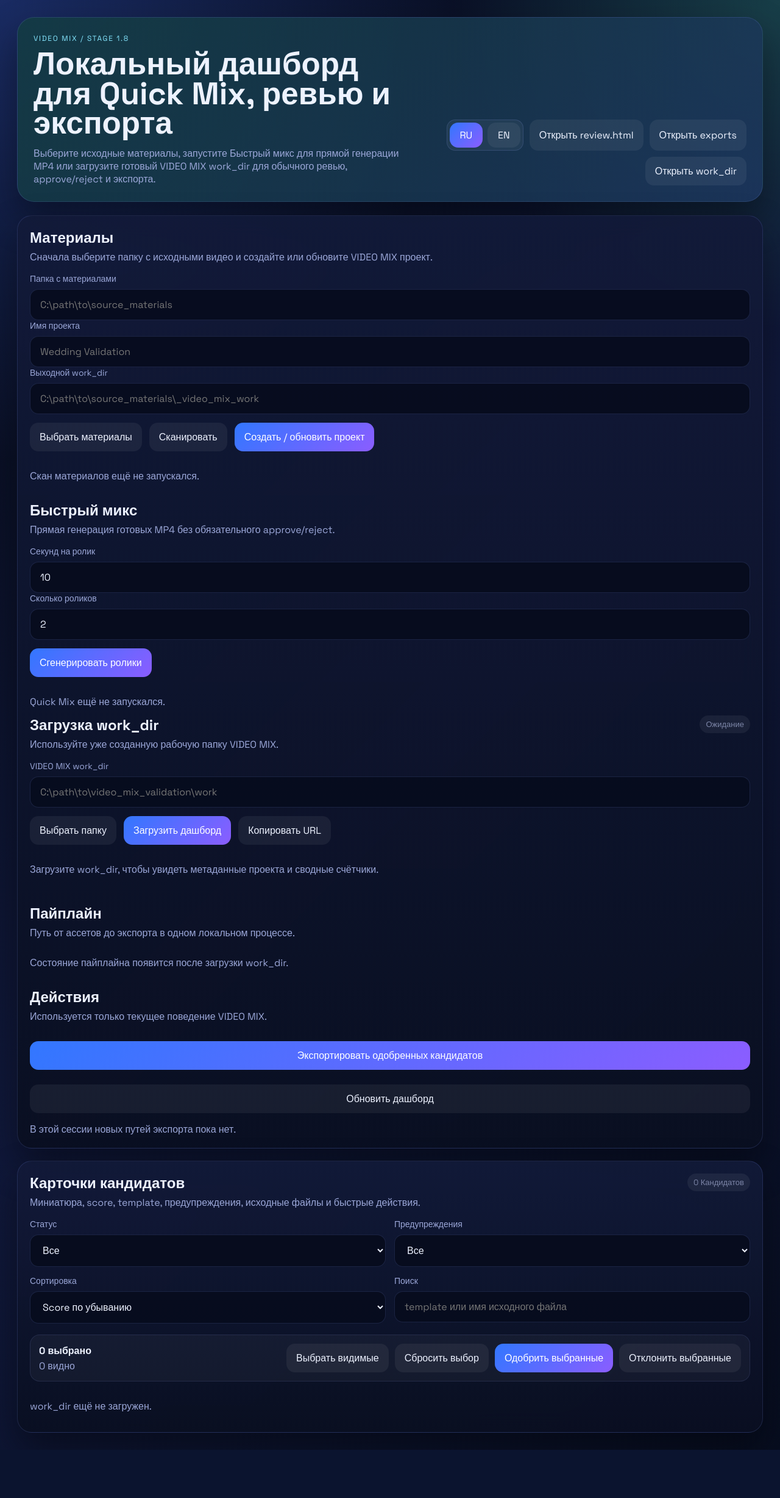
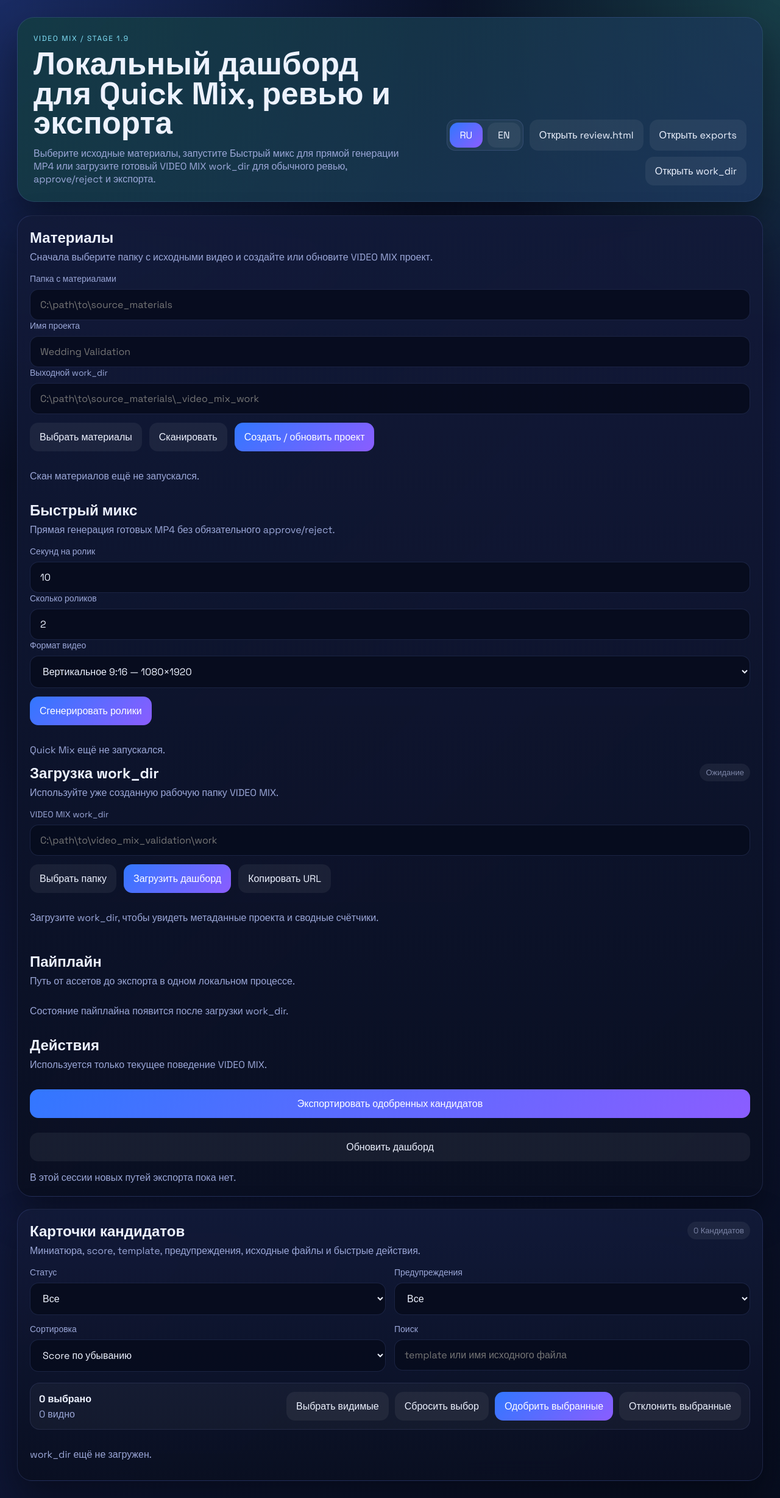
Before and after one commit to oleg3479881328-code/Yt-Dlp-Download-Manager, a FastAPI app: page /video-mix in a window 1280 px wide. Shown: the whole page at 61% size. Before the commit the page ends 2377 px from the top, so only its background shows below. Run offline with FastAPI, Linux system fonts and the light colour scheme; data that the repository does not hold is empty; some libraries are stand-ins or nearby versions.

Commit message:
Add Quick Mix orientation selector to dashboard

```diff
--- a/app/templates/video_mix_dashboard.html
+++ b/app/templates/video_mix_dashboard.html
@@ -7,13 +7,13 @@
   <link rel="preconnect" href="https://fonts.googleapis.com">
   <link rel="preconnect" href="https://fonts.gstatic.com" crossorigin>
   <link href="https://fonts.googleapis.com/css2?family=Space+Grotesk:wght@400;500;700&display=swap" rel="stylesheet">
-  <link rel="stylesheet" href="/static/styles.css?v=video-mix-stage18-quick-mix">
+  <link rel="stylesheet" href="/static/styles.css?v=video-mix-stage19-orientation">
 </head>
 <body>
   <div class="video-mix-shell">
     <section class="video-mix-hero">
       <div>
-        <p class="eyebrow">VIDEO MIX / Stage 1.8</p>
+        <p class="eyebrow">VIDEO MIX / Stage 1.9</p>
         <h1 id="vm-hero-title">Локальный дашборд для Quick Mix, ревью и экспорта</h1>
         <p id="vm-hero-copy" class="hero-copy">Выберите исходные материалы, запустите Быстрый микс для прямой генерации MP4 или загрузите готовый VIDEO MIX work_dir для обычного ревью, approve/reject и экспорта.</p>
       </div>
@@ -70,6 +70,13 @@
         <label class="field">
           <span id="vm-quickmix-count-label">Сколько роликов</span>
           <input id="vm-quickmix-count-input" type="number" min="1" step="1" value="2">
+        </label>
+        <label class="field">
+          <span id="vm-quickmix-orientation-label">Формат видео</span>
+          <select id="vm-quickmix-orientation-input">
+            <option value="vertical">Вертикальное 9:16 — 1080×1920</option>
+            <option value="horizontal">Горизонтальное 16:9 — 1920×1080</option>
+          </select>
         </label>
         <div class="actions-row">
           <button id="vm-quickmix-btn" class="accent-btn" type="button">Сгенерировать ролики</button>
@@ -182,6 +189,22 @@
       </main>
     </section>
   </div>
-  <script type="module" src="/static/video-mix-dashboard.js?v=video-mix-stage18-quick-mix"></script>
+  <script>
+    (() => {
+      const originalFetch = window.fetch.bind(window);
+      window.fetch = (input, init = {}) => {
+        const url = typeof input === "string" ? input : input?.url || "";
+        if (url.includes("/api/video-mix/quick-mix") && init?.body) {
+          try {
+            const orientation = document.getElementById("vm-quickmix-orientation-input")?.value || "vertical";
+            const payload = JSON.parse(init.body);
+            init = { ...init, body: JSON.stringify({ ...payload, output_orientation: orientation }) };
+          } catch {}
+        }
+        return originalFetch(input, init);
+      };
+    })();
+  </script>
+  <script type="module" src="/static/video-mix-dashboard.js?v=video-mix-stage19-orientation"></script>
 </body>
 </html>
```
